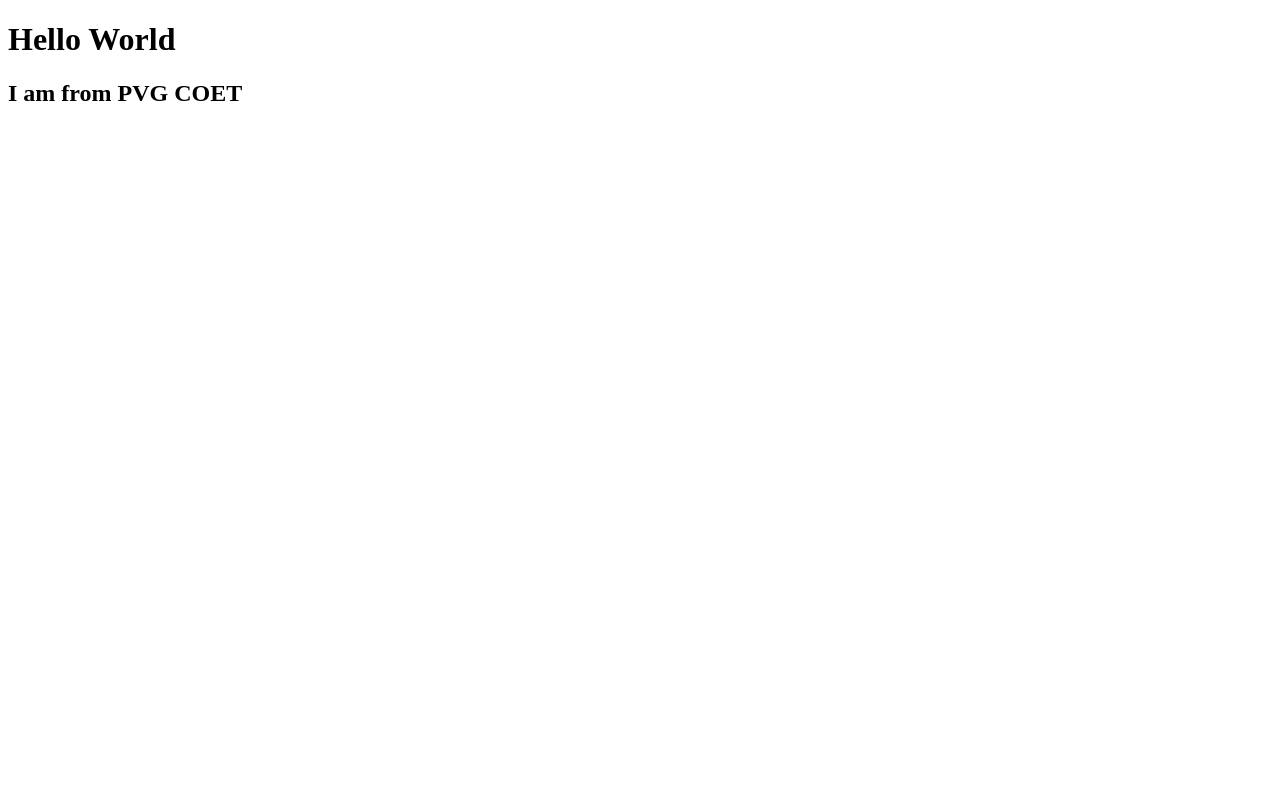
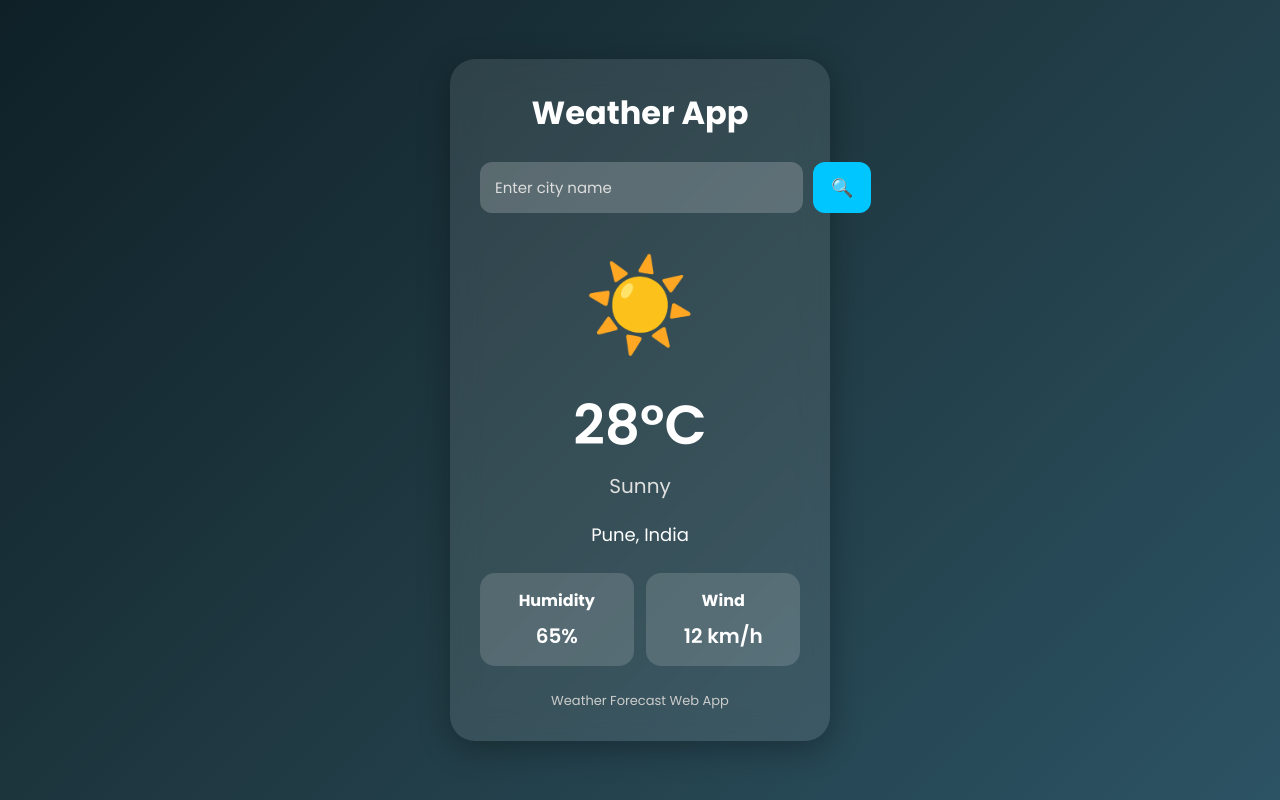
Before and after one commit to Dheeraj-College/Weather-Forecast, a plain HTML site: page index.html in a window 1280 px wide. Drawn offline with Linux system fonts and the light colour scheme.

Commit message:
weather_app

```diff
--- a/index.html
+++ b/index.html
@@ -1,12 +1,239 @@
 <!DOCTYPE html>
 <html lang="en">
 <head>
-    <meta charset="UTF-8">
-    <meta name="viewport" content="width=device-width, initial-scale=1.0">
-    <title>Weather Forecast</title>
+<meta charset="UTF-8" />
+<meta name="viewport" content="width=device-width, initial-scale=1.0"/>
+
+<title>Weather Forecast App</title>
+
+<link rel="preconnect" href="https://fonts.googleapis.com">
+<link href="https://fonts.googleapis.com/css2?family=Poppins:wght@300;400;500;600;700&display=swap" rel="stylesheet">
+
+<style>
+
+*{
+    margin:0;
+    padding:0;
+    box-sizing:border-box;
+    font-family:'Poppins',sans-serif;
+}
+
+body{
+    height:100vh;
+    display:flex;
+    justify-content:center;
+    align-items:center;
+    background:linear-gradient(135deg,#0f2027,#203a43,#2c5364);
+    overflow:hidden;
+}
+
+.container{
+    width:380px;
+    padding:30px;
+    border-radius:25px;
+    background:rgba(255,255,255,0.1);
+    backdrop-filter:blur(15px);
+    box-shadow:0 8px 32px rgba(0,0,0,0.3);
+    color:white;
+}
+
+.title{
+    text-align:center;
+    margin-bottom:25px;
+}
+
+.title h1{
+    font-size:32px;
+    font-weight:700;
+}
+
+.search-box{
+    display:flex;
+    gap:10px;
+    margin-bottom:25px;
+}
+
+.search-box input{
+    flex:1;
+    padding:12px 15px;
+    border:none;
+    outline:none;
+    border-radius:12px;
+    background:rgba(255,255,255,0.2);
+    color:white;
+    font-size:15px;
+}
+
+.search-box input::placeholder{
+    color:#ddd;
+}
+
+.search-box button{
+    padding:12px 18px;
+    border:none;
+    border-radius:12px;
+    background:#00c6ff;
+    color:white;
+    cursor:pointer;
+    font-size:18px;
+    transition:0.3s;
+}
+
+.search-box button:hover{
+    background:#0072ff;
+    transform:scale(1.05);
+}
+
+.weather-box{
+    text-align:center;
+}
+
+.weather-icon{
+    font-size:90px;
+    margin-bottom:10px;
+}
+
+.temperature{
+    font-size:55px;
+    font-weight:600;
+}
+
+.description{
+    font-size:20px;
+    margin-top:5px;
+    margin-bottom:20px;
+    color:#e0e0e0;
+}
+
+.location{
+    font-size:18px;
+    margin-bottom:25px;
+}
+
+.details{
+    display:flex;
+    justify-content:space-between;
+    margin-top:20px;
+}
+
+.card{
+    width:48%;
+    padding:15px;
+    border-radius:15px;
+    background:rgba(255,255,255,0.15);
+    text-align:center;
+}
+
+.card h3{
+    font-size:16px;
+    margin-bottom:8px;
+}
+
+.card p{
+    font-size:20px;
+    font-weight:600;
+}
+
+.footer{
+    margin-top:25px;
+    text-align:center;
+    font-size:13px;
+    color:#ccc;
+}
+
+</style>
 </head>
+
 <body>
-    <h1>Hello World</h1>
-    <h2>I am from PVG COET</h2>
+
+<div class="container">
+
+    <div class="title">
+        <h1>Weather App</h1>
+    </div>
+
+    <div class="search-box">
+        <input type="text" id="city" placeholder="Enter city name">
+        <button onclick="getWeather()">🔍</button>
+    </div>
+
+    <div class="weather-box">
+
+        <div class="weather-icon">
+            ☀️
+        </div>
+
+        <div class="temperature" id="temp">
+            28°C
+        </div>
+
+        <div class="description" id="desc">
+            Sunny
+        </div>
+
+        <div class="location" id="location">
+            Pune, India
+        </div>
+
+        <div class="details">
+
+            <div class="card">
+                <h3>Humidity</h3>
+                <p id="humidity">65%</p>
+            </div>
+
+            <div class="card">
+                <h3>Wind</h3>
+                <p id="wind">12 km/h</p>
+            </div>
+
+        </div>
+
+    </div>
+
+    <div class="footer">
+        Weather Forecast Web App
+    </div>
+
+</div>
+
+<script>
+
+function getWeather(){
+
+    let city = document.getElementById("city").value;
+
+    if(city===""){
+        alert("Please enter city name");
+        return;
+    }
+
+    // Dummy Data UI Update
+
+    document.getElementById("location").innerHTML = city + ", India";
+
+    let temps = [22,25,28,30,32,26];
+    let weather = ["Cloudy","Sunny","Rainy","Storm","Clear Sky"];
+    let humidity = [55,60,65,70,80];
+    let wind = [10,12,14,8,16];
+
+    let random = Math.floor(Math.random()*5);
+
+    document.getElementById("temp").innerHTML =
+        temps[random] + "°C";
+
+    document.getElementById("desc").innerHTML =
+        weather[random];
+
+    document.getElementById("humidity").innerHTML =
+        humidity[random] + "%";
+
+    document.getElementById("wind").innerHTML =
+        wind[random] + " km/h";
+
+}
+
+</script>
+
 </body>
 </html>
```
